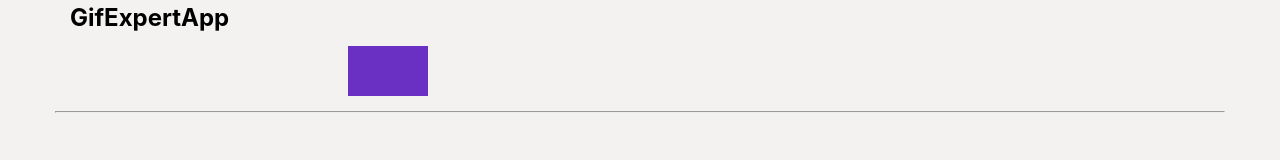
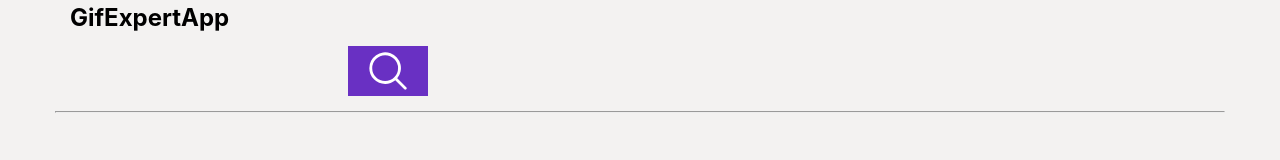
Before and after one commit to aragrevo/GifExpertApp, a React (Vite) app: page / in a window 1280 px wide. Shown: the top 160 px of the page. Built offline with nearby package versions, Linux system fonts and the light colour scheme.

Commit message:
search-icon css

```diff
--- a/src/index.css
+++ b/src/index.css
@@ -102,6 +102,11 @@ body {
   background: #8256c9;
 }
 
+.search-box .icon i {
+  width: 40px;
+  display: flex;
+}
+
 .gallery-item {
   flex: 0 0 33.33%;
   max-width: 33.33%;
```
